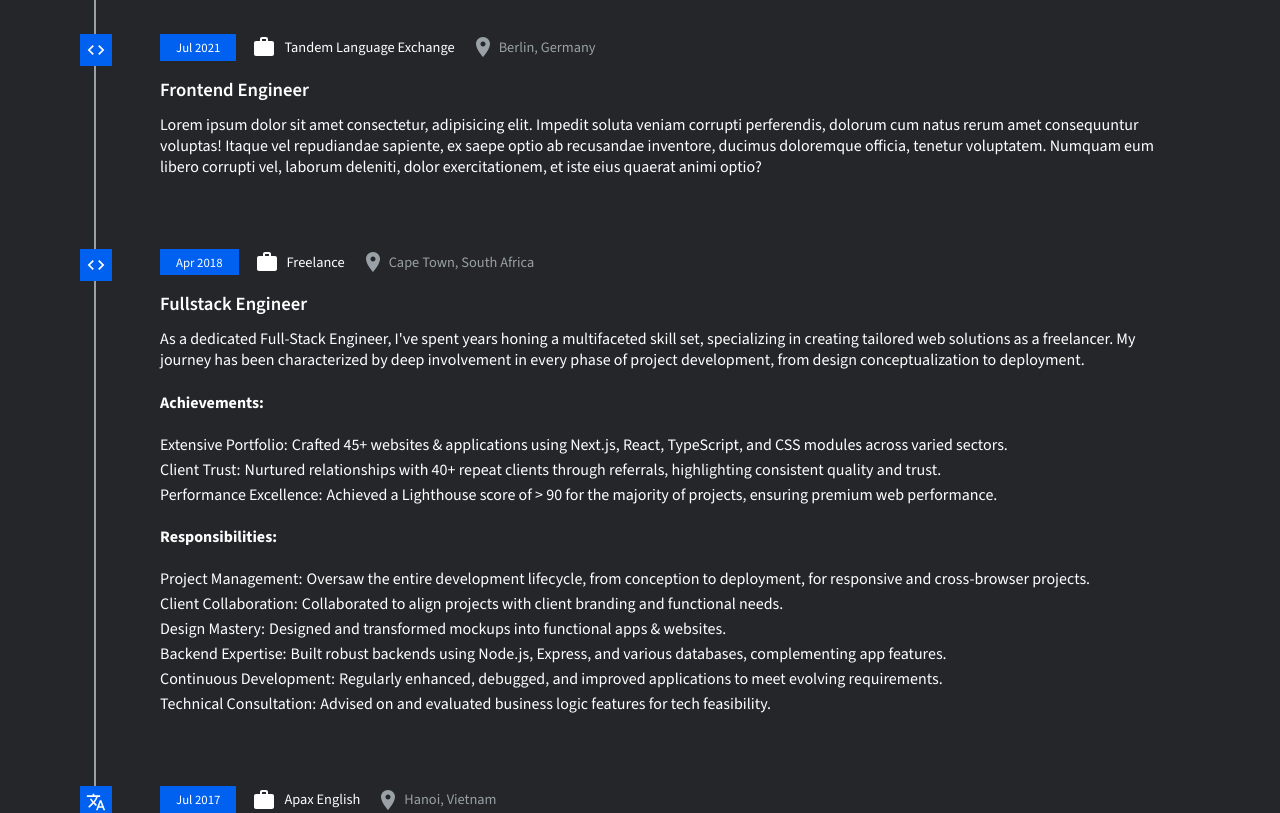
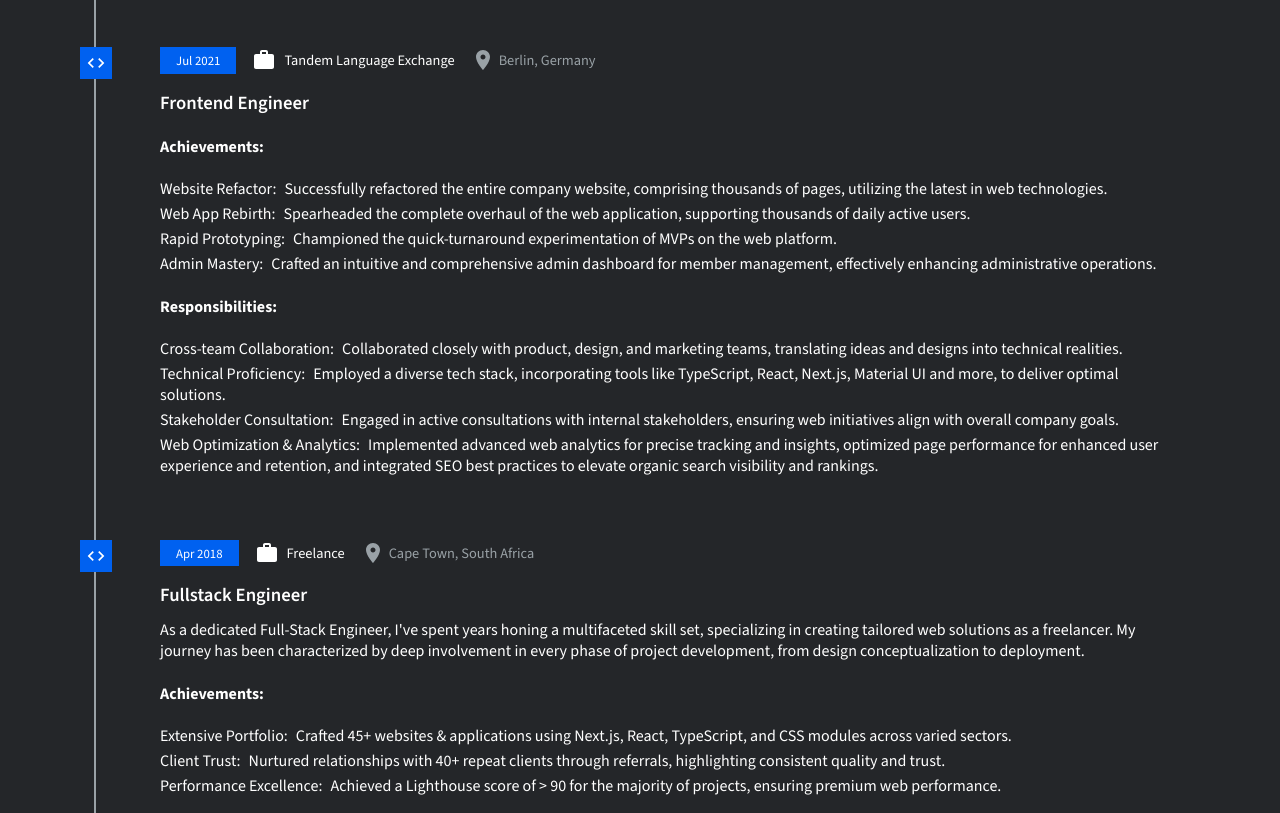
Before and after one commit to arnovanstaden/ArnovS, a Next.js app: page / in a window 1280 px wide. Shown: the part 2960-3773 px from the top of the page. Built offline with nearby package versions, Linux system fonts and the light colour scheme.

Commit message:
finish experience

```diff
--- a/src/components/content/Experience/index.tsx
+++ b/src/components/content/Experience/index.tsx
@@ -20,17 +20,59 @@ export const data: IExperienceItem[] = [
     year: 'Jul 2023',
     title: 'Senior Frontend Engineer',
     location: 'Berlin, Germany',
-    description: 'Lorem ipsum dolor sit amet consectetur, adipisicing elit. Impedit soluta veniam corrupti perferendis, dolorum cum natus rerum amet consequuntur voluptas! Itaque vel repudiandae sapiente, ex saepe optio ab recusandae inventore, ducimus doloremque officia, tenetur voluptatem. Numquam eum libero corrupti vel, laborum deleniti, dolor exercitationem, et iste eius quaerat animi optio?',
     icon: <CodeIcon />,
     company: 'Tandem Language Exchange',
+    description: <p>Upon my promotion to Senior Frontend Engineer  I embraced an expanded set of responsibilities. My influence grew substantially in the realm of technology selection, work prioritization, and backlog management. Not only did I oversee the regular maintenance and improvements of our web projects, but I also adopted a pivotal role often mirroring that of a product owner or manager for all web-based initiatives. This evolution allowed me to play a more strategic part in shaping Tandem's web presence and ensuring the seamless functionality and user experience of our platform.</p>,
   },
   {
     year: 'Jul 2021',
     title: 'Frontend Engineer',
     location: 'Berlin, Germany',
-    description: 'Lorem ipsum dolor sit amet consectetur, adipisicing elit. Impedit soluta veniam corrupti perferendis, dolorum cum natus rerum amet consequuntur voluptas! Itaque vel repudiandae sapiente, ex saepe optio ab recusandae inventore, ducimus doloremque officia, tenetur voluptatem. Numquam eum libero corrupti vel, laborum deleniti, dolor exercitationem, et iste eius quaerat animi optio?',
     icon: <CodeIcon />,
     company: 'Tandem Language Exchange',
+    description: (
+      <>
+        <h4>Achievements:</h4>
+        <ul>
+          <li>
+            <span>Website Refactor:</span>
+            Successfully refactored the entire company website, comprising thousands of pages, utilizing the latest in web technologies.
+          </li>
+          <li>
+            <span>Web App Rebirth:</span>
+            Spearheaded the complete overhaul of the web application, supporting thousands of daily active users.
+          </li>
+          <li>
+            <span>Rapid Prototyping:</span>
+            Championed the quick-turnaround experimentation of MVPs on the web platform.
+          </li>
+          <li>
+            <span>Admin Mastery:</span>
+            Crafted an intuitive and comprehensive admin dashboard for member management, effectively enhancing administrative operations.
+          </li>
+        </ul>
+
+        <h4>Responsibilities:</h4>
+        <ul>
+          <li>
+            <span>Cross-team Collaboration:</span>
+            Collaborated closely with product, design, and marketing teams, translating ideas and designs into technical realities.
+          </li>
+          <li>
+            <span>Technical Proficiency:</span>
+            Employed a diverse tech stack, incorporating tools like TypeScript, React, Next.js, Material UI and more, to deliver optimal solutions.
+          </li>
+          <li>
+            <span>Stakeholder Consultation:</span>
+            Engaged in active consultations with internal stakeholders, ensuring web initiatives align with overall company goals.
+          </li>
+          <li>
+            <span>Web Optimization & Analytics:</span>
+            Implemented advanced web analytics for precise tracking and insights, optimized page performance for enhanced user experience and retention, and integrated SEO best practices to elevate organic search visibility and rankings.
+          </li>
+        </ul>
+      </>
+    ),
   },
   {
     year: 'Apr 2018',
@@ -59,28 +101,16 @@ export const data: IExperienceItem[] = [
         <h4>Responsibilities:</h4>
         <ul>
           <li>
-            <span>Project Management:</span>
-            Oversaw the entire development lifecycle, from conception to deployment, for responsive and cross-browser projects.
+            <span>End-to-End Development:</span>
+            Managed the full development cycle, ensuring responsive, cross-browser compatibility and pairing frontend designs with robust backends using Node.js, Express, and a variety of databases.
           </li>
           <li>
-            <span>Client Collaboration:</span>
-            Collaborated to align projects with client branding and functional needs.
+            <span>Client-Centric Design:</span>
+            Liaised with clients to tailor projects to their branding and functional needs, transforming designs into fully operational apps and websites.
           </li>
           <li>
-            <span>Design Mastery:</span>
-            Designed and transformed mockups into functional apps & websites.
-          </li>
-          <li>
-            <span>Backend Expertise:</span>
-            Built robust backends using Node.js, Express, and various databases, complementing app features.
-          </li>
-          <li>
-            <span>Continuous Development:</span>
-            Regularly enhanced, debugged, and improved applications to meet evolving requirements.
-          </li>
-          <li>
-            <span>Technical Consultation:</span>
-            Advised on and evaluated business logic features for tech feasibility.
+            <span>Continuous Enhancement:</span>
+            Regularly optimized, debugged, and expanded applications, while also offering technical consultation on business logic and feasibility.
           </li>
         </ul>
       </>
--- a/src/components/content/Experience/styles.module.scss
+++ b/src/components/content/Experience/styles.module.scss
@@ -5,7 +5,7 @@
     position: relative;
     border-left: 2px solid $colour-lightgrey;
     padding-left: 3rem;
-    padding-bottom: 2.5rem;
+    padding-bottom: 2rem;
 
     .icon {
       width: 2rem;
@@ -69,7 +69,7 @@
 
           span {
             font-weight: 500;
-            margin-right: 0.25rem;
+            margin-right: 0.5rem;
           }
 
           &:last-child {
```
